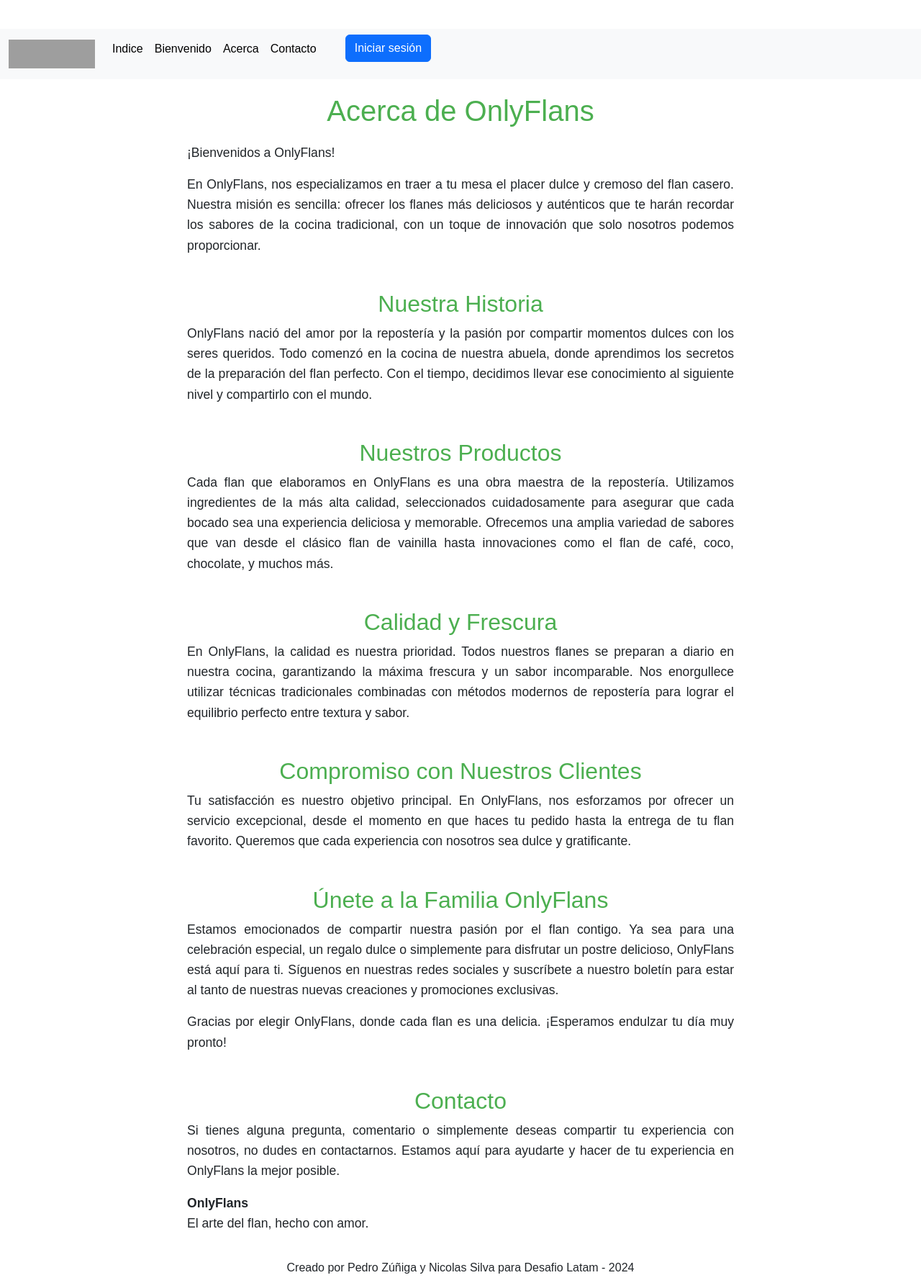
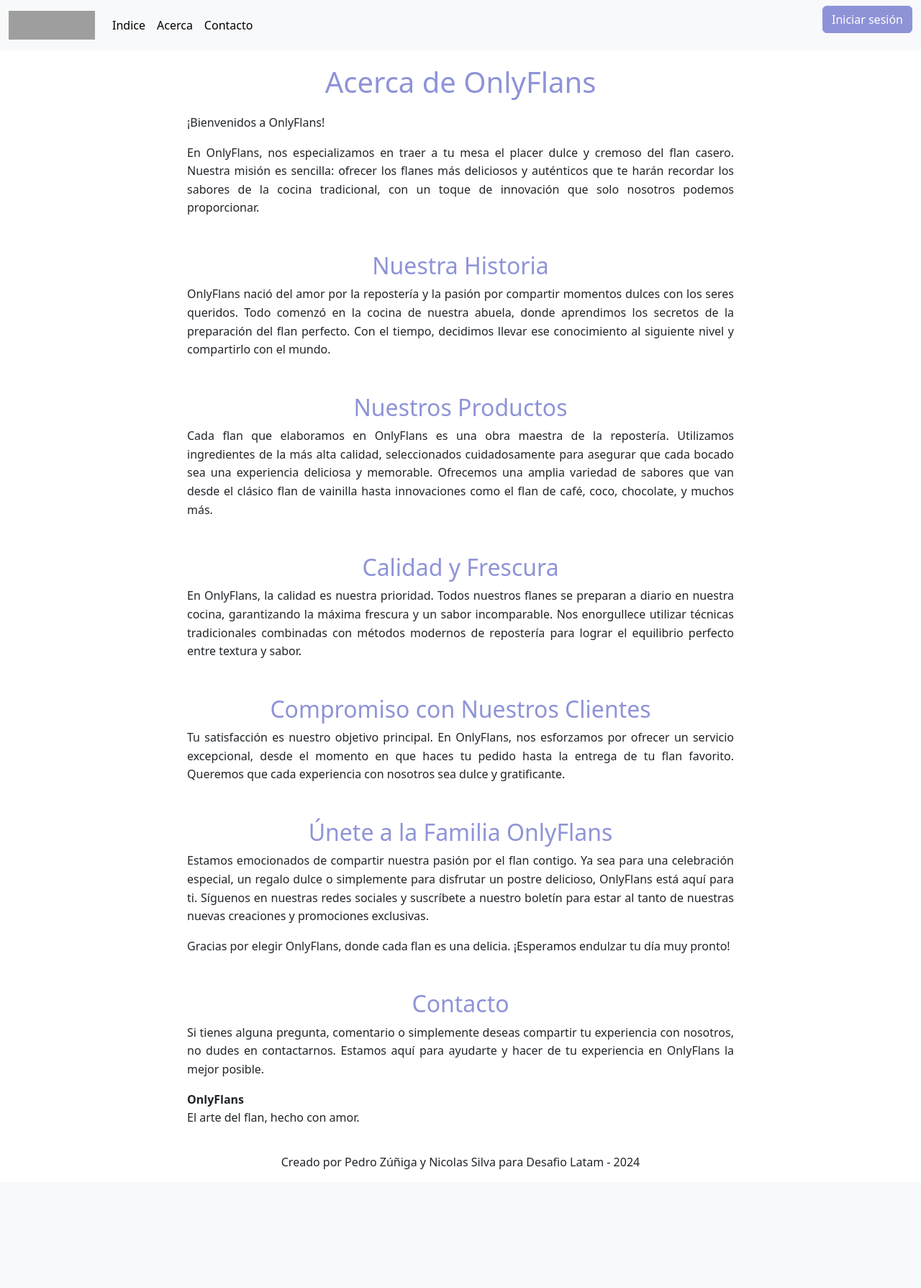
Before and after one commit to nicksilva94/onlyflans, a Django app: page /acerca in a window 1280 px wide. Shown: the whole page at 72% size. After the commit the page ends 1624 px from the top, so only its background shows below. Run offline with Django 3.2, Linux system fonts and the light colour scheme; grey boxes are pictures that could not be loaded.

Commit message:
Hito 4 Punto 3

```diff
--- a/onlyflans/web/templates/about.html
+++ b/onlyflans/web/templates/about.html
@@ -6,7 +6,6 @@
         {%block 'content' %}
         <style>
             body {
-            font-family: Arial, sans-serif;
                 background-color: #ffffff;
                 margin: 0;
                 padding: 0;
@@ -21,7 +20,7 @@
                 text-align: justify;
             }
             h1, h2 {
-            color: #4CAF50;
+                color: #8E93D8;
                 text-align: center;
             }
             h1 {
@@ -33,7 +32,7 @@
                 margin-top: 1.5em;
             }
             p {
-            font-size: 1.1em;
+                font-size: 1em;
                 line-height: 1.6;
             }
         </style>
--- a/onlyflans/web/templates/base.html
+++ b/onlyflans/web/templates/base.html
@@ -9,15 +9,13 @@
         <title>Bienvenidos a Onlyflans</title>
     </head>
     <body>
-        {% block 'header' %}
-        {% include 'header.html' %}
-        {% endblock %}
-
         {% block 'navbar' %}
 
         {% include 'navbar.html' %}
 
         {% endblock %}
+
+
 
         {% block 'content' %}
 
--- a/onlyflans/web/templates/index.html
+++ b/onlyflans/web/templates/index.html
@@ -16,7 +16,7 @@
             {% for flan in flanes_publicos %}
             <div class="col-md-3 mb-3">
                 <div class="card">
-                    <img src="{{ flan.image_url }}" class="card-img-top" alt="{{ flan.name }}">
+                    <img src="{{ flan.image_url }}" class="card-img-top" alt="{{ flan.name }}" style="max-width: 300px; max-height: 170px;">
                     <div class="card-body">
                         <h5 class="card-title">{{ flan.name }}</h5>
                         <p class="card-text">{{ flan.description }}</p>
--- a/onlyflans/web/templates/navbar.html
+++ b/onlyflans/web/templates/navbar.html
@@ -7,20 +7,23 @@
     <div class="collapse navbar-collapse" id="navbarNavAltMarkup">
       <div class="navbar-nav me-auto mb-2 mb-lg-0 text-center">
         <a class="nav-link active" aria-current="page" href="./">Indice</a>
-        <a class="nav-link active" href="/bienvenido">Bienvenido</a>
         <a class="nav-link active" href="/acerca">Acerca</a>
         <a class="nav-link active" href="/contacto">Contacto</a>
+        {% if user.is_authenticated %}
+        <a class="nav-link active" href="{% url 'bienvenido' %}">Bienvenido</a>
+        {% endif %}
+      </div>
+    </div>
     <ul class="sidebar-nav">
 
 
       {% if user.is_authenticated %}
+
     <a class="btn btn-danger" href="{% url 'logout' %}">Cerrar sesión</a>
 
       {% else %}
-          <a class="btn btn-primary" href="{% url 'login' %}">Iniciar sesión</a>
+      <a class="btn btn-primary" href="{% url 'login' %}" style="background-color: #8E93D8; border-color: #8E93D8;">Iniciar sesión</a>
       {% endif %}
     </ul>
   </div>
-    </div>
-  </div>
 </nav>
```
Also changed, not shown: onlyflans/web/templates/welcome.html (+10 -3 lines), onlyflans/db.sqlite3. Lines whose indentation alone changed are shown as unchanged.
